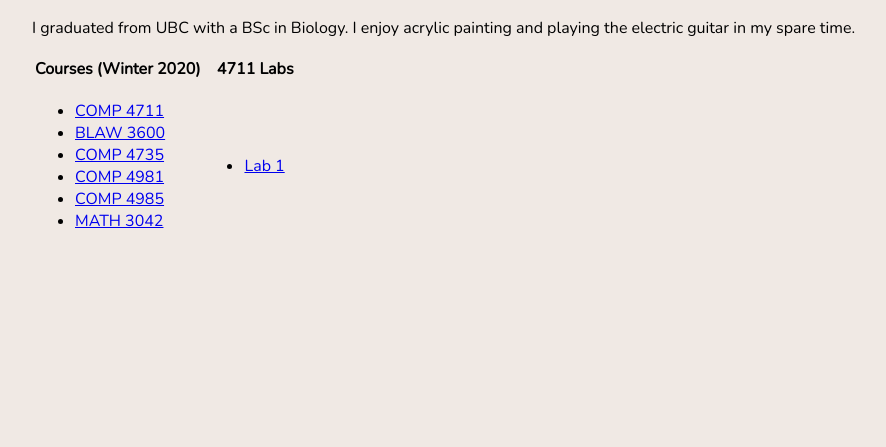
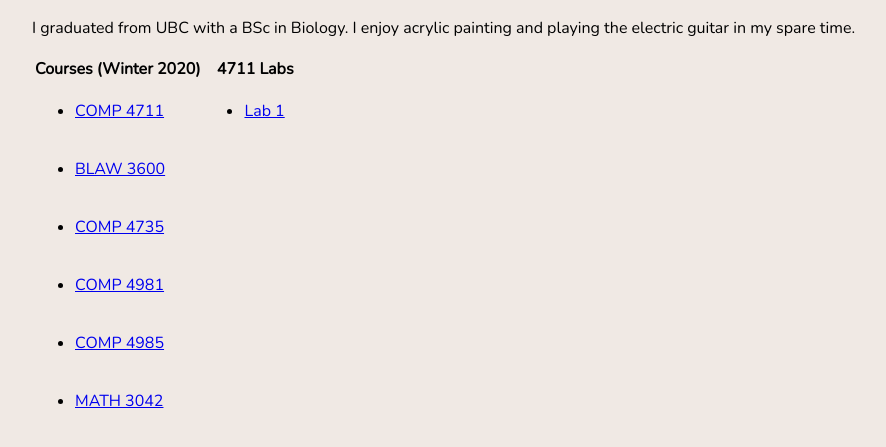
Before and after one commit to zafird/zafird.github.io, a plain HTML site: page index.html in a window 1280 px wide. Shown: the part 169-616 px from the top of the page, without its empty margins (16-902 px from the left). Drawn offline with nearby package versions, Linux system fonts and the light colour scheme.

Commit message:
edited layout

```diff
--- a/index.html
+++ b/index.html
@@ -21,7 +21,7 @@
 <p>
     I graduated from UBC with a BSc in Biology. I enjoy acrylic painting and playing the electric guitar in my spare time.
 </p>
-<table>
+<table >
     <tr>
         <th>Courses (Winter 2020)</th>
         <th>&nbsp;&nbsp;&nbsp;4711 Labs</th>
@@ -31,21 +31,6 @@
             <ul>
                 <li>
                     <a href="https://www.bcit.ca/study/outlines/20201047992">COMP 4711</a>
-                </li>
-                <li>
-                  <a href="https://www.bcit.ca/study/outlines/20201012716">BLAW 3600</a>
-                </li>
-                <li>
-                  <a href="https://www.bcit.ca/study/outlines/20201073687">COMP 4735</a>
-                </li>
-                <li>
-                  <a href="https://www.bcit.ca/study/outlines/20201015508">COMP 4981</a>
-                </li>
-                <li>
-                  <a href="https://www.bcit.ca/study/outlines/20201015509">COMP 4985</a>
-                </li>
-                <li>
-                  <a href="https://www.bcit.ca/study/outlines/20201086089">MATH 3042</a>
                 </li>
 
             </ul>
@@ -58,6 +43,57 @@
             </ul>
         </td>
     </tr>
+
+    <tr>
+      <td>
+        <ul>
+          <li>
+          <a href="https://www.bcit.ca/study/outlines/20201012716">BLAW 3600</a>
+          </li>
+        </ul>
+      </td>
+    </tr>
+
+    <tr>
+      <td>
+        <ul>
+          <li>
+            <a href="https://www.bcit.ca/study/outlines/20201073687">COMP 4735</a>
+          </li>
+        </ul>
+      </td>
+    </tr>
+
+    <tr>
+      <td>
+        <ul>
+          <li>
+            <a href="https://www.bcit.ca/study/outlines/20201015508">COMP 4981</a>
+          </li>
+        </ul>
+      </td>
+    </tr>
+
+    <tr>
+      <td>
+        <ul>
+          <li>
+            <a href="https://www.bcit.ca/study/outlines/20201015509">COMP 4985</a>
+          </li>
+        </ul>
+      </td>
+    </tr>
+
+    <tr>
+      <td>
+        <ul>
+          <li>
+            <a href="https://www.bcit.ca/study/outlines/20201086089">MATH 3042</a>
+          </li>
+        </ul>
+      </td>
+    </tr>
+
 </table>
 </body>
 </html>
```
